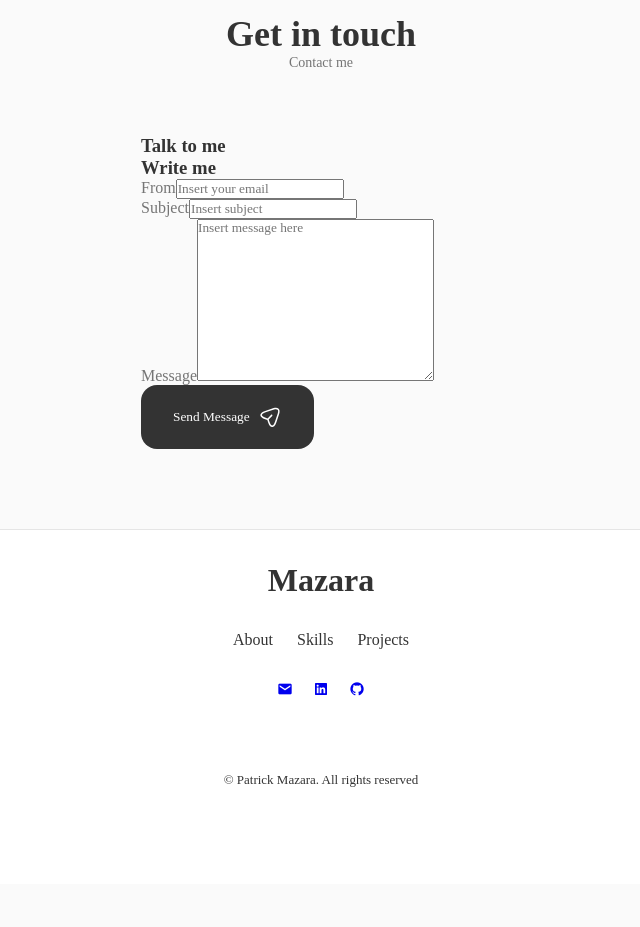
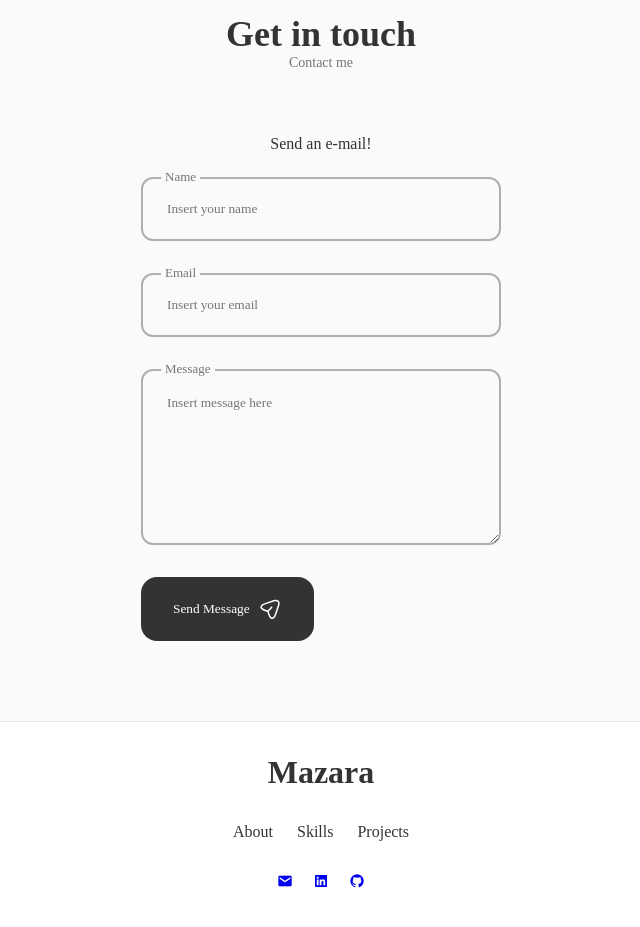
Before and after one commit to zaragotcode/portfolio-react, a React (Create React App) app: page / in a window 1280 px wide. Shown: the part 1760-2687 px from the top of the page, without its empty margins (319-959 px from the left). Before the commit the page ends 2644 px from the top, so only its background shows below. Built offline with nearby package versions, Linux system fonts and the light colour scheme.

Commit message:
implement emailjs, edit Contact component styling

```diff
--- a/src/components/Contact/Contact.css
+++ b/src/components/Contact/Contact.css
@@ -3,6 +3,64 @@
   padding-bottom: 3rem;
 }
 
+.contact__title {
+  text-align: center;
+  font-size: var(--53-font-size);
+  font-weight: var(--font-medium);
+  margin-bottom: var(--mb-1-5);
+}
+
 .contact__form {
   width: 360px;
 }
+
+.contact__form-div {
+  position: relative;
+  margin-bottom: var(--mb-2);
+  height: 4rem;
+}
+
+.contact__form-input {
+  position: absolute;
+  top: 0;
+  left: 0;
+  width: 100%;
+  height: 100%;
+  border: 2px solid rgba(0, 0, 0, 0.3);
+  background: none;
+  color: var(--text-color);
+  outline: none;
+  border-radius: 0.75rem;
+  padding: 1.5rem;
+  z-index: 1;
+}
+
+.contact__form-tag {
+  position: absolute;
+  top: -0.75rem;
+  left: 1.25rem;
+  font-size: var(--smaller-font-size);
+  padding: 0.25rem;
+  background-color: var(--body-color);
+  z-index: 10;
+}
+
+.contact__form-area {
+  height: 11rem;
+}
+
+.contact__form-area texterea {
+  resize: none;
+}
+
+@media screen and (max-width: 768px) {
+  .contact__form {
+    margin: 0 auto;
+  }
+}
+
+@media screen and (max-width: 576px) {
+  .contact__form {
+    width: 100%;
+  }
+}
--- a/src/components/Contact/Contact.jsx
+++ b/src/components/Contact/Contact.jsx
@@ -1,7 +1,20 @@
-import React from 'react'
+import React, { useRef } from 'react';
+import emailjs from '@emailjs/browser';
 import "./Contact.css"
 
 const Contact = () => {
+
+  const form = useRef();
+
+  const sendEmail = (e) => {
+    e.preventDefault();
+
+    emailjs.sendForm('service_qawinys', 'template_y2l9xhk', form.current, 'SWOcOuQWjFALBiK6D')
+      e.target.reset()
+  };
+
+
+
   return (
     <section className="contact section" id="contact">
       <h2 className="section__title">Get in touch</h2>
@@ -9,31 +22,28 @@ const Contact = () => {
 
 
       <div className="contact__container containe grid">
-        <div className="contact__content">
-          <h3 className="contact__subject">Talk to me</h3>
+          <div className="contact__content">
+            <h3 className="contact__title">Send an e-mail!</h3>
 
-          <div className="contact__content">
-            <h3 className="contact__subject">Write me</h3>
+            <form className="contact__form" ref={form} onSubmit={sendEmail}>
 
-            <form className="contact__form">
               <div className="contact__form-div">
-                <label className="contact__form-tag">From</label>
+                <label className="contact__form-tag">Name</label>
+                <input type="text" name="name"
+                  className="contact__form-input"
+                  placeholder="Insert your name"
+                />
+              </div>
+
+              <div className="contact__form-div">
+                <label className="contact__form-tag">Email</label>
                 <input type="email" name="email"
                   className="contact__form-input"
                   placeholder="Insert your email"
                 />
               </div>
 
-              <div className="contact__form-div">
-                <label className="contact__form-tag">Subject</label>
-                <input type="text" name="subject"
-                  className="contact__form-input"
-                  placeholder="Insert subject"
-                />
-              </div>
-
-
-              <div className="contact__form-div">
+              <div className="contact__form-div contact__form-area">
                 <label className="contact__form-tag">Message</label>
                 <textarea name="message" cols="30" rows="10"
                 className="contact__form-input"
@@ -63,8 +73,6 @@ const Contact = () => {
               </button>
             </form>
           </div>
-
-        </div>
       </div>
 
     </section>
```
